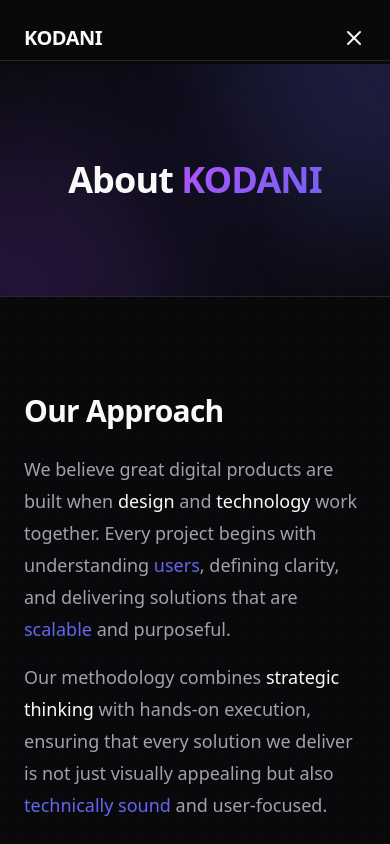
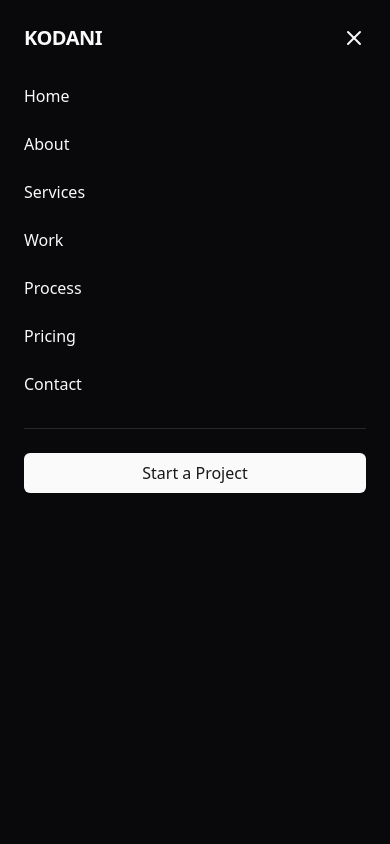
Before and after one commit to jer254/kodani, a Next.js app: page /about in a window 390 px wide. Both pictures are taken after a click on the button "Open main menu". Shown: the top 844 px of the page. Built offline with nearby package versions, Linux system fonts and the light colour scheme.

Commit message:
menu fix 4

```diff
--- a/src/components/layout/header.tsx
+++ b/src/components/layout/header.tsx
@@ -1,9 +1,10 @@
 "use client";
 
 import Link from "next/link";
-import { useState } from "react";
+import { useState, useEffect } from "react";
 import { Menu, X } from "lucide-react";
 import { Button } from "@/components/ui/button";
+import { createPortal } from "react-dom";
 
 const navigation = [
   { name: "Home", href: "/" },
@@ -18,49 +19,21 @@ const navigation = [
 export function Header() {
   const [mobileMenuOpen, setMobileMenuOpen] = useState(false);
 
-  return (
-    <header className="fixed top-0 left-0 right-0 z-50 border-b border-border bg-background/80 backdrop-blur-md">
-      <nav className="mx-auto flex max-w-7xl items-center justify-between px-6 py-4 lg:px-8">
-        <div className="flex lg:flex-1">
-          <Link href="/" className="-m-1.5 p-1.5">
-            <span className="text-xl font-bold tracking-tight">KODANI</span>
-          </Link>
-        </div>
+  // Create a portal for the mobile menu to ensure it's rendered at the root level
+  const [mounted, setMounted] = useState(false);
 
-        <div className="flex lg:hidden">
-          <button
-            type="button"
-            className="-m-2.5 inline-flex items-center justify-center rounded-md p-2.5 text-foreground"
-            onClick={() => setMobileMenuOpen(true)}
-          >
-            <Menu className="h-6 w-6" />
-          </button>
-        </div>
+  useEffect(() => {
+    setMounted(true);
+    return () => setMounted(false);
+  }, []);
 
-        <div className="hidden lg:flex lg:gap-x-8">
-          {navigation.map((item) => (
-            <Link
-              key={item.name}
-              href={item.href}
-              className="text-sm font-medium text-muted-foreground transition-colors hover:text-foreground"
-            >
-              {item.name}
-            </Link>
-          ))}
-        </div>
-
-        <div className="hidden lg:flex lg:flex-1 lg:justify-end">
-          <Link href="/contact">
-            <Button>Start a Project</Button>
-          </Link>
-        </div>
-      </nav>
-
-      {/* Mobile menu */}
-      {mobileMenuOpen && (
+  const mobileMenu = mobileMenuOpen && (
     <div className="lg:hidden">
-          <div className="fixed inset-0 z-[60] bg-background/80 backdrop-blur-sm" onClick={() => setMobileMenuOpen(false)} />
-          <div className="fixed inset-y-0 left-0 z-[70] w-full overflow-y-auto bg-background px-6 py-6 sm:max-w-sm sm:ring-1 sm:ring-border">
+      <div
+        className="fixed inset-0 z-[9999] bg-background/80 backdrop-blur-sm"
+        onClick={() => setMobileMenuOpen(false)}
+      />
+      <div className="fixed inset-y-0 left-0 z-[10000] w-full overflow-y-auto bg-background px-6 py-6 sm:max-w-sm sm:ring-1 sm:ring-border">
         <div className="flex items-center justify-between">
           <Link href="/" className="-m-1.5 p-1.5" onClick={() => setMobileMenuOpen(false)}>
             <span className="text-xl font-bold tracking-tight">KODANI</span>
@@ -96,7 +69,51 @@ export function Header() {
         </div>
       </div>
     </div>
-      )}
+  );
+
+  return (
+    <>
+      <header className="fixed top-0 left-0 right-0 z-50 border-b border-border bg-background/80 backdrop-blur-md">
+        <nav className="mx-auto flex max-w-7xl items-center justify-between px-6 py-4 lg:px-8">
+          <div className="flex lg:flex-1">
+            <Link href="/" className="-m-1.5 p-1.5">
+              <span className="text-xl font-bold tracking-tight">KODANI</span>
+            </Link>
+          </div>
+
+          <div className="flex lg:hidden">
+            <button
+              type="button"
+              className="-m-2.5 inline-flex items-center justify-center rounded-md p-2.5 text-foreground"
+              onClick={() => setMobileMenuOpen(true)}
+              aria-label="Open main menu"
+            >
+              <Menu className="h-6 w-6" />
+            </button>
+          </div>
+
+          <div className="hidden lg:flex lg:gap-x-8">
+            {navigation.map((item) => (
+              <Link
+                key={item.name}
+                href={item.href}
+                className="text-sm font-medium text-muted-foreground transition-colors hover:text-foreground"
+              >
+                {item.name}
+              </Link>
+            ))}
+          </div>
+
+          <div className="hidden lg:flex lg:flex-1 lg:justify-end">
+            <Link href="/contact">
+              <Button>Start a Project</Button>
+            </Link>
+          </div>
+        </nav>
       </header>
+
+      {/* Render mobile menu in a portal to ensure proper z-index stacking */}
+      {mounted && createPortal(mobileMenu, document.body)}
+    </>
   );
 }
```
Lines whose indentation alone changed are shown as unchanged.
